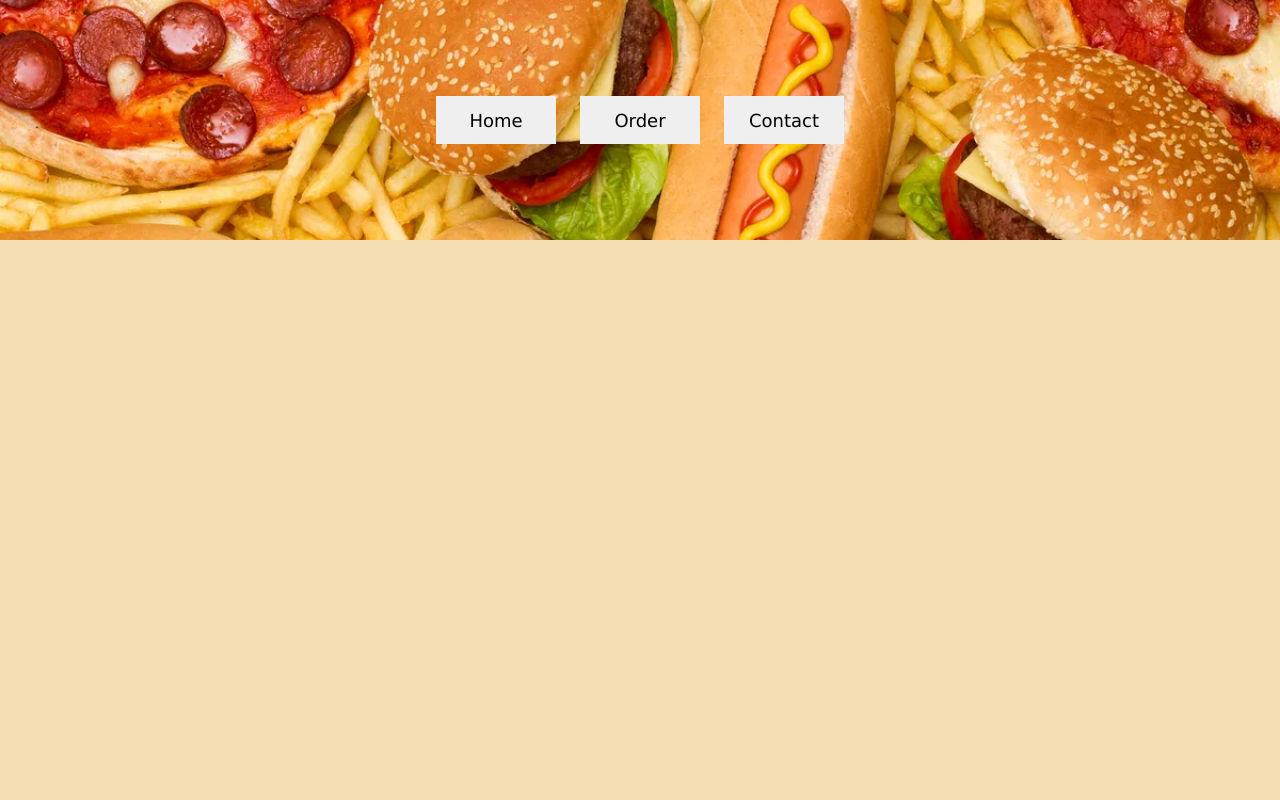
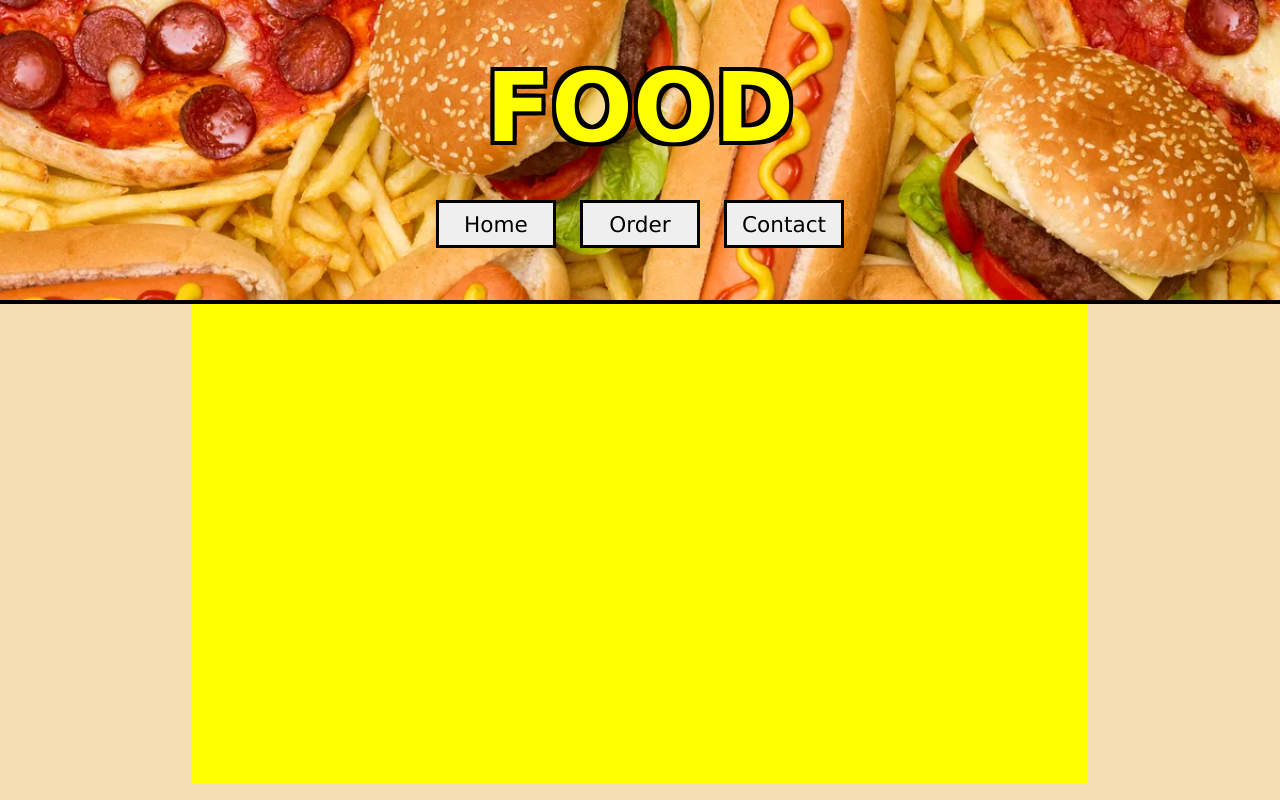
Before and after one commit to MattfromWii-Sports/restaurant-page, a website built with webpack: page src/index.html in a window 1280 px wide. Built offline with nearby package versions, Linux system fonts and the light colour scheme.

Commit message:
Implement Initial Page Load Module

```diff
--- a/src/index.js
+++ b/src/index.js
@@ -1,3 +1,10 @@
 import './styles.css';
+import loadInitialPage from './initial-page.js';
 
-console.log('Its Aliveeee!!!');
+const home = document.querySelector('.home-btn');
+
+const order = document.querySelector('.order-btn');
+
+const contact = document.querySelector('.contact-btn');
+
+loadInitialPage();
--- /dev/null
+++ b/src/initial-page.js
@@ -0,0 +1,7 @@
+function loadInitialPage() {
+    const header = document.querySelector('header');
+    const name = document.createElement('h1');
+    name.textContent = 'FOOD';
+    header.prepend(name);
+}
+export default loadInitialPage;
--- a/src/styles.css
+++ b/src/styles.css
@@ -12,17 +12,27 @@ body {
     flex-direction: column;
     justify-content: flex-start;
     align-items: center;
+    background-color: wheat;
+    min-height: 100svh;
 }
 
 header {
-    height: 30svh;
-    width: 100vw;
+    height: 25rem;
+    width: 100%;
     background-image: url('./../images/banner.webp');
     background-repeat: no-repeat;
     background-size: cover;
     display: flex;
+    flex-direction: column;
     justify-content: center;
     align-items: center;
+    gap: 3rem;
+    border-bottom: 4px solid black;
+}
+header > h1 {
+    font-size: 8rem;
+    color: yellow;
+    text-shadow: -4px -4px 0 #000, 4px -4px 0 #000, -4px 4px 0 #000, 4px 4px 0 #000;
 }
 nav {
     display: flex;
@@ -33,11 +43,12 @@ nav {
 nav > button {
     width:10rem;
     height: 4rem;
-    font-size: 1.5rem;
+    font-size: 1.8rem;
+    border: 3px solid black;
 }
 
 #content {
-    background-color: wheat;
-    width: 100vw;
-    min-height: 70svh;
+    width: 70%;
+    min-height: 40rem;
+    background-color: yellow;
 }
```
Also changed, not shown: dist/main.js.
